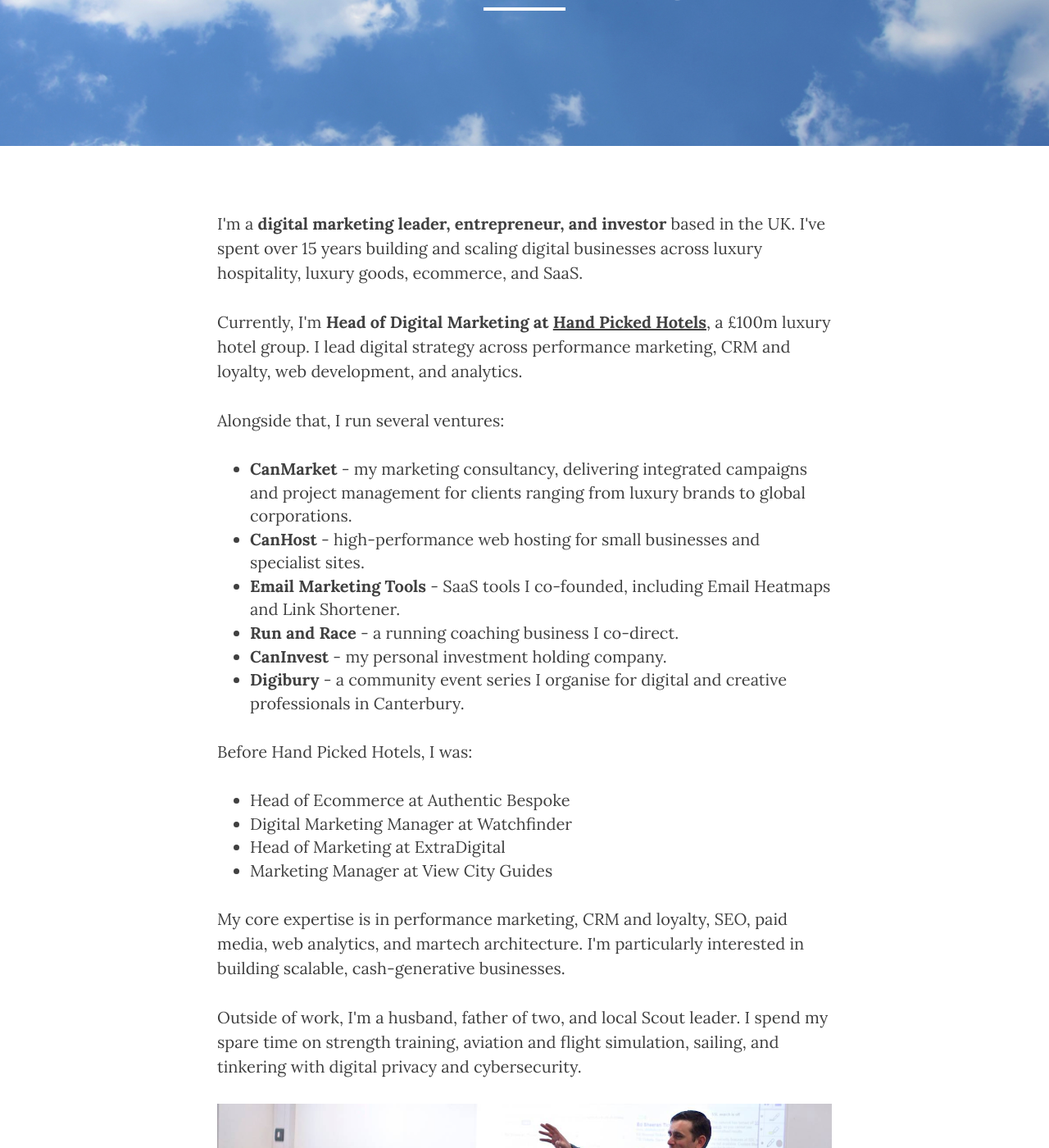
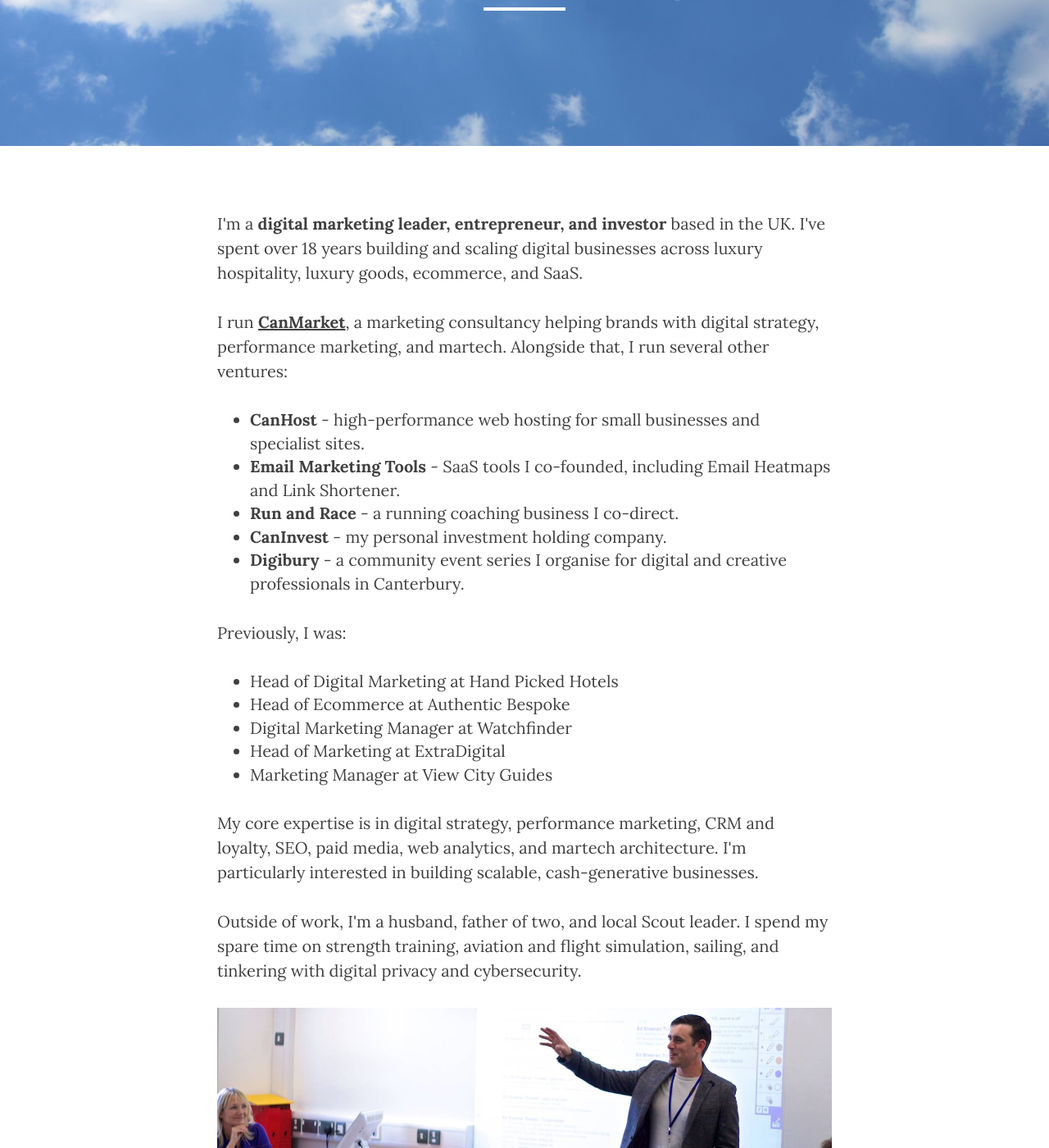
Before and after one commit to seanreillyesq/seanreillyesq.github.io, a Jekyll site: the page built from about.html, in a window 1280 px wide and 1400 px high, scrolled down 244 px. Shown: the whole window at 82% size. Built offline with Jekyll 4.4.1, drawn with Linux system fonts in a browser that asks for light colours; comment, search, counter and statistics services are not loaded; some of the changed text lies outside the part shown.

Commit message:
Update About and Ventures pages to reflect current consultant role
Remove HPH as current role, elevate CanMarket as primary activity,
update years of experience to 18+, refresh speaker bio.

```diff
--- a/about.html
+++ b/about.html
@@ -5,17 +5,14 @@
 redirect_from:
 - /sean-reilly
 header-img: "img/digital-marketing-consultant.jpg"
-meta-description: Digital transformation leader with 15+ years scaling revenues for luxury, hospitality and consumer brands. Founder of CanMarket. Investor, Scout leader, adventurer.
+meta-description: Digital marketing consultant with 18+ years scaling revenues for luxury, hospitality and consumer brands. Founder of CanMarket. Investor, Scout leader, adventurer.
 ---
 
-<p>I'm a <strong>digital marketing leader, entrepreneur, and investor</strong> based in the UK. I've spent over 15 years building and scaling digital businesses across luxury hospitality, luxury goods, ecommerce, and SaaS.</p>
+<p>I'm a <strong>digital marketing leader, entrepreneur, and investor</strong> based in the UK. I've spent over 18 years building and scaling digital businesses across luxury hospitality, luxury goods, ecommerce, and SaaS.</p>
 
-<p>Currently, I'm <strong>Head of Digital Marketing at <a href="https://www.handpickedhotels.co.uk/" target="_blank">Hand Picked Hotels</a></strong>, a £100m luxury hotel group. I lead digital strategy across performance marketing, CRM and loyalty, web development, and analytics.</p>
-
-<p>Alongside that, I run several ventures:</p>
+<p>I run <strong><a href="https://www.canmarket.co.uk" target="_blank">CanMarket</a></strong>, a marketing consultancy helping brands with digital strategy, performance marketing, and martech. Alongside that, I run several other ventures:</p>
 
 <ul>
-<li><strong><a href="https://www.canmarket.co.uk" target="_blank">CanMarket</a></strong> - my marketing consultancy, delivering integrated campaigns and project management for clients ranging from luxury brands to global corporations.</li>
 <li><strong><a href="https://www.canhost.co.uk" target="_blank">CanHost</a></strong> - high-performance web hosting for small businesses and specialist sites.</li>
 <li><strong><a href="https://emailmarketingtools.io" target="_blank">Email Marketing Tools</a></strong> - SaaS tools I co-founded, including <a href="https://www.emailheatmaps.com" target="_blank">Email Heatmaps</a> and <a href="https://www.linkshortener.io" target="_blank">Link Shortener</a>.</li>
 <li><strong><a href="https://www.runandrace.com" target="_blank">Run and Race</a></strong> - a running coaching business I co-direct.</li>
@@ -23,15 +20,16 @@
 <li><strong><a href="https://www.meetup.com/digibury/" target="_blank">Digibury</a></strong> - a community event series I organise for digital and creative professionals in Canterbury.</li>
 </ul>
 
-<p>Before Hand Picked Hotels, I was:</p>
+<p>Previously, I was:</p>
 <ul>
+<li>Head of Digital Marketing at <a href="https://www.handpickedhotels.co.uk/" target="_blank">Hand Picked Hotels</a></li>
 <li>Head of Ecommerce at Authentic Bespoke</li>
 <li>Digital Marketing Manager at <a href="https://www.watchfinder.co.uk/" target="_blank">Watchfinder</a></li>
 <li>Head of Marketing at ExtraDigital</li>
 <li>Marketing Manager at View City Guides</li>
 </ul>
 
-<p>My core expertise is in performance marketing, CRM and loyalty, SEO, paid media, web analytics, and martech architecture. I'm particularly interested in building scalable, cash-generative businesses.</p>
+<p>My core expertise is in digital strategy, performance marketing, CRM and loyalty, SEO, paid media, web analytics, and martech architecture. I'm particularly interested in building scalable, cash-generative businesses.</p>
 
 <p>Outside of work, I'm a husband, father of two, and local Scout leader. I spend my spare time on strength training, aviation and flight simulation, sailing, and tinkering with digital privacy and cybersecurity.</p>
 
@@ -90,4 +88,4 @@
 <h2>Speaker Bio</h2>
 <p><em>For event organisers and journalists - feel free to copy:</em></p>
 
-<p>Sean Reilly is Head of Digital Marketing at Hand Picked Hotels, a £100m luxury hotel group, where he leads digital strategy across performance marketing, CRM, web development, and analytics. He is also founder of CanMarket, a marketing consultancy, and co-founder of Email Marketing Tools, a SaaS business. With over 15 years' experience in digital marketing across luxury hospitality, ecommerce, and SaaS, Sean has won multiple industry awards including the DMA Silver Award for Best Use of Programmatic and the Online Retail Award for Jewellery and Watches.</p>
+<p>Sean Reilly is a digital marketing consultant and founder of CanMarket, helping brands with digital strategy, performance marketing, and martech. He is also co-founder of Email Marketing Tools, a SaaS business. With over 18 years' experience in digital marketing across luxury hospitality, ecommerce, and SaaS, Sean has held senior digital roles at Hand Picked Hotels and Watchfinder, and won multiple industry awards including the DMA Silver Award for Best Use of Programmatic and the Online Retail Award for Jewellery and Watches.</p>
--- a/projects.html
+++ b/projects.html
@@ -6,12 +6,6 @@
 header-img: "img/digital-marketing-consultant.jpg"
 meta-description: Sean Reilly's ventures and projects - founder of CanMarket, investor at CanInvest, plus advisory roles across luxury and tech sectors.
 ---
-
-<h2>Current Role</h2>
-<ul>
-<li><a href="https://www.handpickedhotels.co.uk/" title="Hand Picked Hotels" target="_blank">Hand Picked Hotels</a>
-<br />A collection of 21 country house hotels across the UK and Channel Islands. I'm Head of Digital Marketing, leading digital strategy across performance marketing, CRM & loyalty, web development, and analytics.</li>
-</ul>
 
 <h2>Ventures</h2>
 <ul>
```
